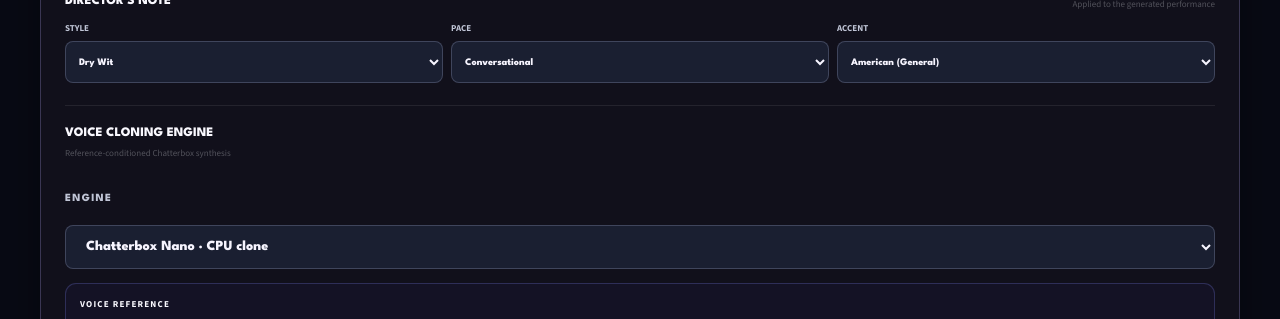
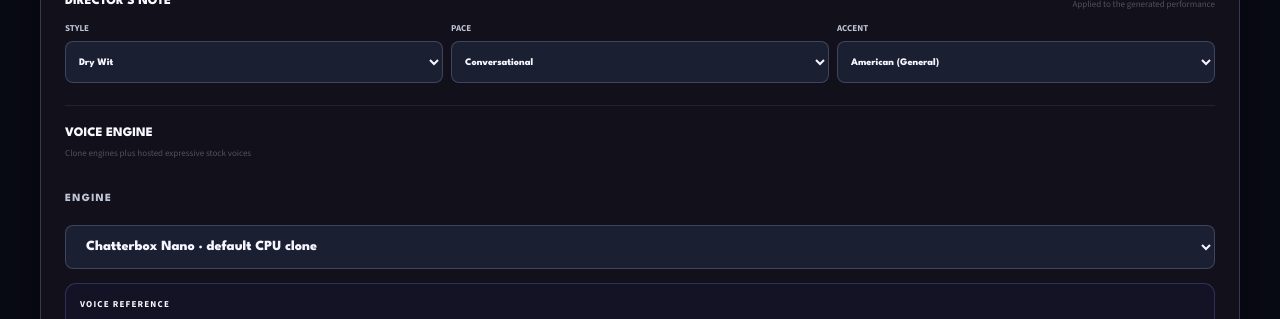
Before and after one commit to jjbcawili/DeepCast-Studio, a Next.js app: page /studio in a window 1280 px wide. Shown: the part 2060-2379 px from the top of the page. Built offline with nearby package versions, Linux system fonts and the light colour scheme.

Commit message:
Port multi-engine TTS selector to live Sites Studio

```diff
--- a/app/studio/SpeakerSettings.tsx
+++ b/app/studio/SpeakerSettings.tsx
@@ -4,6 +4,8 @@
 import type { TtsVoiceName } from "../../lib/tts-voices";
 
 export type HostId = "jiro" | "sharpay";
+export type DeepCastTtsEngine = "chatterbox-nano" | "chatterbox-turbo" | "f5-tts" | "fish-s2" | "dia2" | "groq-orpheus" | "gemini";
+export type OrpheusVoiceName = "autumn" | "diana" | "hannah" | "austin" | "daniel" | "troy";
 
 export type HostVoiceSettings = {
   voice: TtsVoiceName;
@@ -11,9 +13,11 @@
   style: string;
   pace: string;
   accent: string;
-  ttsEngine: "chatterbox-nano" | "chatterbox-turbo" | "gemini";
+  ttsEngine: DeepCastTtsEngine;
+  orpheusVoice?: OrpheusVoiceName;
   voiceReferenceKey?: string;
   voiceReferenceName?: string;
+  voiceReferenceText?: string;
 };
 
 type SpeakerSettingsProps = {
@@ -38,6 +42,27 @@
 const STYLE_OPTIONS = ["Natural", "Vocal Smile", "Dry Wit", "Dramatic", "Warm", "Authoritative"];
 const PACE_OPTIONS = ["Measured", "Conversational", "Up-tempo", "Rapid Fire"];
 const ACCENT_OPTIONS = ["American (General)", "Filipino English", "British", "Australian", "Neutral International"];
+const REFERENCE_ENGINES = new Set<DeepCastTtsEngine>(["chatterbox-nano", "chatterbox-turbo", "f5-tts", "fish-s2", "dia2"]);
+const ORPHEUS_VOICES: Array<{ value: OrpheusVoiceName; label: string; description: string }> = [
+  { value: "daniel", label: "Daniel", description: "Expressive male" },
+  { value: "austin", label: "Austin", description: "Expressive male" },
+  { value: "troy", label: "Troy", description: "Expressive male" },
+  { value: "hannah", label: "Hannah", description: "Expressive female" },
+  { value: "diana", label: "Diana", description: "Expressive female" },
+  { value: "autumn", label: "Autumn", description: "Expressive female" },
+];
+
+function engineBadge(engine: DeepCastTtsEngine) {
+  switch (engine) {
+    case "chatterbox-turbo": return "CHATTERBOX TURBO";
+    case "f5-tts": return "F5-TTS";
+    case "fish-s2": return "FISH S2";
+    case "dia2": return "DIA2";
+    case "groq-orpheus": return "GROQ ORPHEUS";
+    case "gemini": return "GEMINI";
+    default: return "CHATTERBOX NANO";
+  }
+}
 
 export default function SpeakerSettings({
   activeHost,
@@ -45,26 +70,29 @@
   hostSettings,
   jiroBanter,
   sharpayEnergy,
-  voiceSearch,
-  previewingVoice,
-  previewAudioUrl,
-  previewLabel,
   onActiveHostChange,
   onHostNameChange,
   onHostSettingsChange,
   onJiroBanterChange,
   onSharpayEnergyChange,
-  onVoiceSearchChange,
-  onPreviewVoice,
 }: SpeakerSettingsProps) {
   const [uploadingReference, setUploadingReference] = useState(false);
   const [referenceError, setReferenceError] = useState("");
   const settings = hostSettings[activeHost];
   const hostLabel = hostNames[activeHost] || (activeHost === "jiro" ? "Jiro" : "Sharpay");
-  const engineBadge = (engine: HostVoiceSettings["ttsEngine"]) => engine === "chatterbox-turbo" ? "CHATTERBOX TURBO" : "CHATTERBOX NANO";
+  const referenceEngine = REFERENCE_ENGINES.has(settings.ttsEngine);
+  const orpheusEngine = settings.ttsEngine === "groq-orpheus";
 
   function update(patch: Partial<HostVoiceSettings>) {
     onHostSettingsChange(activeHost, { ...settings, ...patch });
+  }
+
+  function changeEngine(engine: DeepCastTtsEngine) {
+    if (engine === "groq-orpheus" && !settings.orpheusVoice) {
+      update({ ttsEngine: engine, orpheusVoice: activeHost === "jiro" ? "daniel" : "hannah" });
+      return;
+    }
+    update({ ttsEngine: engine });
   }
 
   async function uploadVoiceReference(file?: File) {
@@ -153,18 +181,43 @@
         </div>
 
         <div className="tts-engine-panel">
-          <div className="voice-library-heading"><div><strong>VOICE CLONING ENGINE</strong><span>Reference-conditioned Chatterbox synthesis</span></div></div>
+          <div className="voice-library-heading"><div><strong>VOICE ENGINE</strong><span>Clone engines plus hosted expressive stock voices</span></div></div>
           <label className="approved-field-label" htmlFor={`${activeHost}-tts-engine`}>Engine</label>
-          <select id={`${activeHost}-tts-engine`} className="approved-studio-input" value={settings.ttsEngine} onChange={(event) => update({ ttsEngine: event.target.value as HostVoiceSettings["ttsEngine"] })}>
-            <option value="chatterbox-nano">Chatterbox Nano · CPU clone</option>
+          <select id={`${activeHost}-tts-engine`} className="approved-studio-input" value={settings.ttsEngine} onChange={(event) => changeEngine(event.target.value as DeepCastTtsEngine)}>
+            <option value="chatterbox-nano">Chatterbox Nano · default CPU clone</option>
             <option value="chatterbox-turbo">Chatterbox Turbo · quality clone</option>
+            <option value="f5-tts">F5-TTS · alternate reference clone</option>
+            <option value="fish-s2" disabled>Fish Audio S2-Pro · add Fish API credential first</option>
+            <option value="dia2" disabled>Dia2 · deploy private GPU service first</option>
+            <option value="groq-orpheus">Groq Orpheus · hosted expressive stock voice</option>
           </select>
+
+          {orpheusEngine ? (
+            <div className="voice-reference-box">
+              <strong>ORPHEUS STOCK VOICE</strong>
+              <p>Hosted expressive speech through Groq. The current Groq organization must accept the Orpheus model terms before first use.</p>
+              <select
+                className="approved-studio-input"
+                value={settings.orpheusVoice || (activeHost === "jiro" ? "daniel" : "hannah")}
+                onChange={(event) => update({ orpheusVoice: event.target.value as OrpheusVoiceName })}
+              >
+                {ORPHEUS_VOICES.map((voice) => <option key={voice.value} value={voice.value}>{voice.label} · {voice.description}</option>)}
+              </select>
+            </div>
+          ) : referenceEngine ? (
             <div className="voice-reference-box">
               <strong>VOICE REFERENCE</strong>
               <p>Upload a clean 5–20 second clip with one speaker, no music, and minimal room echo. The private reference is stored in DeepCast R2.</p>
               <label className="voice-reference-upload">＋ {uploadingReference ? "UPLOADING REFERENCE…" : "UPLOAD VOICE REFERENCE"}<input type="file" accept="audio/wav,audio/mpeg,audio/mp4,audio/x-m4a,.wav,.mp3,.m4a" disabled={uploadingReference} onChange={(event) => void uploadVoiceReference(event.target.files?.[0])} /></label>
               <small className={referenceError ? "voice-reference-error" : ""}>{referenceError || (settings.voiceReferenceName ? `Saved: ${settings.voiceReferenceName}` : "Reference required before generation.")}</small>
+              {(settings.ttsEngine === "f5-tts" || settings.ttsEngine === "fish-s2") && (
+                <label className="approved-field-label">
+                  Reference Transcript <span>(optional)</span>
+                  <textarea className="approved-studio-textarea" value={settings.voiceReferenceText || ""} onChange={(event) => update({ voiceReferenceText: event.target.value })} placeholder="Optional transcript of the reference clip; Fish can use ASR when omitted." />
+                </label>
+              )}
             </div>
+          ) : null}
         </div>
       </div>
     </section>
```
Lines whose indentation alone changed are shown as unchanged.
